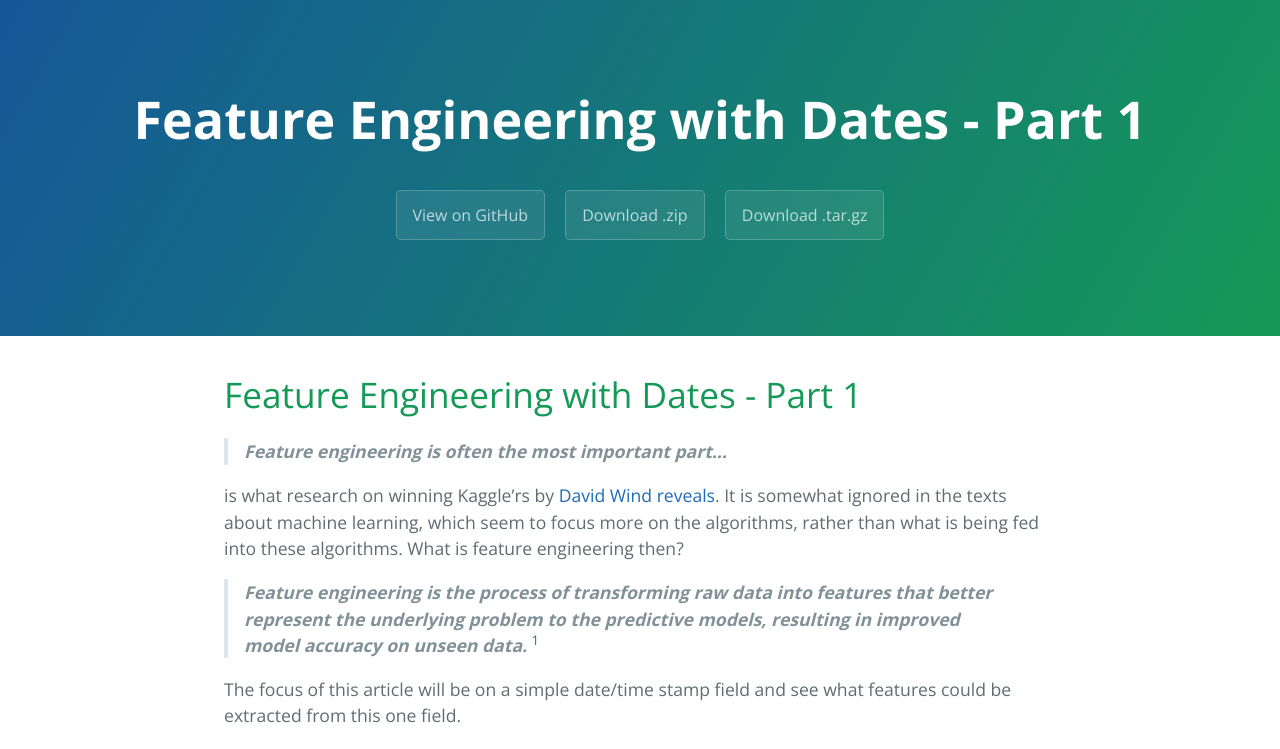
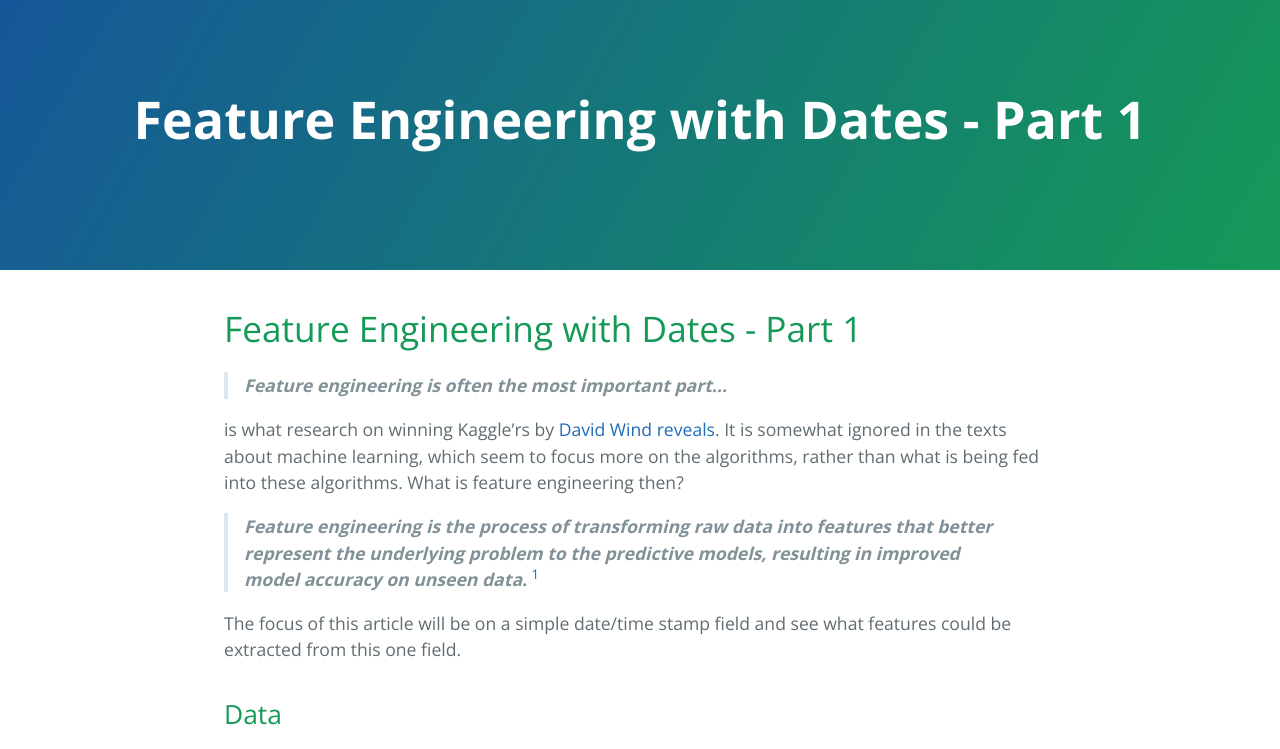
Before and after one commit to bansala/blogs, a plain HTML site: page index.html in a window 1280 px wide. Shown: the top 749 px of the page. Drawn offline with nearby package versions, Linux system fonts and the light colour scheme.

Commit message:
removed links to download

```diff
--- a/index.html
+++ b/index.html
@@ -13,9 +13,6 @@
     <section class="page-header">
       <h1 class="project-name">Feature Engineering with Dates - Part 1</h1>
       <h2 class="project-tagline"></h2>
-      <a href="https://github.com/bansala/blogs" class="btn">View on GitHub</a>
-      <a href="https://github.com/bansala/blogs/zipball/master" class="btn">Download .zip</a>
-      <a href="https://github.com/bansala/blogs/tarball/master" class="btn">Download .tar.gz</a>
     </section>
 
     <section class="main-content">
```
